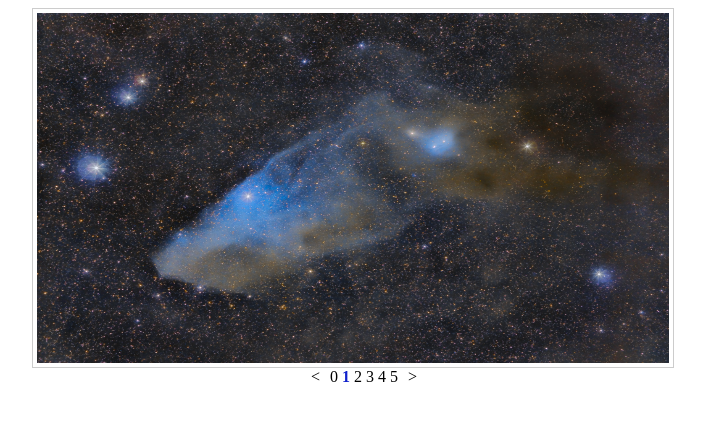
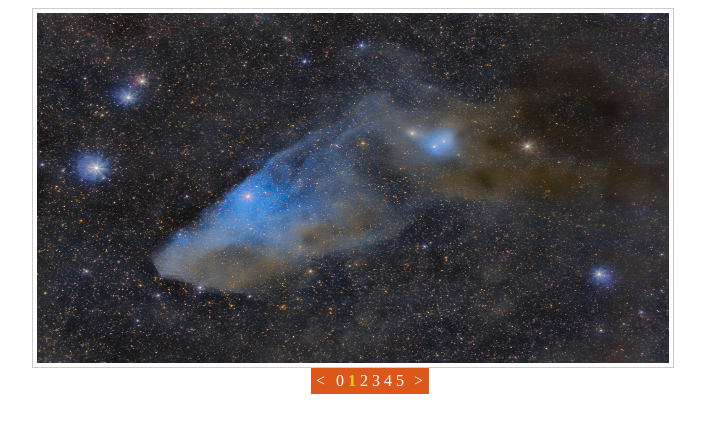
Before and after one commit to Joker-SMF/simple-carousel, a plain HTML site: page index.html in a window 1280 px wide. Shown: the whole page, without its empty margins (287-992 px from the left). Drawn offline with Linux system fonts and the light colour scheme.

Commit message:
cleanup…. lets rearrange the stuff

```diff
--- a/css/carousel.css
+++ b/css/carousel.css
@@ -61,30 +61,36 @@
 	height: 100%;
 }
 
-.counter {
+.bottom_bar {
 	position: relative;
-	width: 20px;
 	overflow: hidden;
+	background: #DD571B;
+	padding: 4px 0;
+	color: #fff !important;
 }
 
 .left_arrow {
 	position: relative;
 	float: left;
-	padding-right: 10px;
+	padding-left: 5px;
+	width: 10px;
 }
 
 .buttons {
 	position: relative;
 	float: left;
-	padding-right: 10px;
+	padding: 0 10px;
+	display: inline-block;
 }
 
 .right_arrow {
 	position: relative;
-	float: left;
+	float: right;
+	padding-right: 5px;
+	width: 10px;
 }
 
 .highlighter {
-	color: #12c;
+	color: #DDD51B;
 	font-weight: bold;
 }
--- a/index.html
+++ b/index.html
@@ -43,7 +43,8 @@
 				$(".carousel").carousel({
 					'carouselWidth': '50%',
 					'automatic': true,
-					'effect': 'slide'
+					'effect': 'fade',
+					'carouselTimer': 2000
 				});
 			});
 		</script>
@@ -72,7 +73,7 @@
 				</div>
 			</div>
 		</div>
-		<div class="counter">
+		<div class="bottom_bar">
 			<div class="left_arrow">< </div>
 			<div class="buttons"></div>
 			<div class="right_arrow">></div>
--- a/js/carousel.js
+++ b/js/carousel.js
@@ -29,53 +29,41 @@
 
 (function() {
 	$.fn.carousel = function(args) {
-		args = args || {};
-		//$this = this;
-
 		var defaults = {
 			ref : this,
 			carouselWidth: '70%',
 			carouselTimer : 2000,
 			effectTimer: 1000,
+			automatic : false,
+			effect: 'slide',
 			carouselTimeOut : null,
-			automatic : false,
-			effect: 'slide'
-		};
-		opts = $.extend({}, defaults, args);
-		return cBrain.init(opts);
-	};
-
-	var cBrain = {
-		args : {},
-		init : function(params) {
-			var defaults = {
 			totalElements : null,
 			currElement : 0,
 			stopCarousel: false,
 			childNodeName: null,
 			parentEle: null,
-				currFunc: null,
+			currFunc: null
+		};
+		return cBrain.init(defaults, args);
 	};
 
-			this.args = $.extend({}, defaults, params);
-			this.makeInitialCheck();
-		},
+	var cBrain = {
+		args : {},
+		init : function(defaults, opts) {
+			this.args = $.extend({}, defaults, opts);
 
-		makeInitialCheck: function() {
 			var _this = this,
-				diffChild = false;
+				childIssue = false;
 
 			_this.args.childNodeName = $(_this.args.ref).children().get(0).tagName.toLowerCase();
 			_this.args.parentEle = $(_this.args.ref).parent();
 			var i = this.calculateIndex();
 
 			$(_this.args.ref).children().each(function() {
-				if(_this.args.childNodeName !== this.tagName.toLowerCase()) diffChild = true
+				if(_this.args.childNodeName !== this.tagName.toLowerCase()) childIssue = true
 			});
 
-			if(diffChild === true) {
-				return false;
-			}
+			if(childIssue === true) return false;
 
 			$(_this.args.ref).parent().css({'width': _this.args.carouselWidth});
 			_this.args.totalElements = parseInt(_this.args.ref.children().length) - 1;
@@ -84,6 +72,7 @@
 			_this.args.childHeight = $(i).height();
 			_this.args.childMargin = _this.args.childHeight/2;
 
+			if(_this.args.automatic === false) {
 				$('.left_arrow').click(function() {
 					_this.moveCarouselLeft();
 				});
@@ -91,6 +80,7 @@
 				$('.right_arrow').click(function() {
 					_this.moveCarouselRight();
 				});
+			}
 
 			$(_this.args.ref).bind('mouseenter', function() {
 				_this.pauseCarousel();
@@ -109,31 +99,12 @@
 			}
 			$('.buttons').html(str);
 
-			$('.counter').css({
+			var buttonsWidth = $('.buttons').width();
+			$('.bottom_bar').css({
 				'margin-left': counterLeft + 'px',
-				'width': (20 + _this.args.totalElements * 20) + 'px'
+				'width': parseInt(buttonsWidth + 50) + 'px'
 			});
 			_this.chooseEffectFunction();
-		},
-
-		hideElements: function(callback) {
-			var _this = this;
-			$(_this.args.ref).find(_this.args.childNodeName).not(':first-child').hide();
-			$(_this.args.ref).find(_this.args.childNodeName + ':first').addClass('active');
-			callback();
-		},
-
-		calculateIndex : function (index) {
-			var _this = this;
-			if(_this.args.currElement > _this.args.totalElements) {
-				_this.args.currElement = 0;
-			}
-			return $(_this.args.ref).find(_this.args.childNodeName).eq(_this.args.currElement);
-		},
-
-		findActiveElement: function() {
-			var _this = this;
-			return $(_this.args.ref).find('.active');
 		},
 
 		chooseEffectFunction : function() {
@@ -177,6 +148,56 @@
 			}
 		},
 
+		fadeInElement : function(options) {
+			var i = this.calculateIndex(),
+				_this = this;
+
+			$(i).addClass('active');
+			$(i).fadeIn(_this.args.effectTimer, function() {
+				if(_this.args.automatic === true && _this.args.stopCarousel === false) {
+					_this.args.carouselTimeOut = setTimeout(_this.fadeOutElement.bind(_this), _this.args.carouselTimer);
+				}
+			});
+		},
+
+		fadeOutElement: function() {
+			var i = this.calculateIndex(),
+				_this = this;
+
+			$(i).removeClass('active');
+			$(i).fadeOut(_this.args.effectTimer, function() {
+				_this.args.currElement++;
+				_this.changeIndicators();
+				_this.fadeInElement();
+			});
+		},
+
+		slideInOut : function() {
+			var _this = this,
+				i = this.calculateIndex(),
+				active_ele = this.findActiveElement();
+
+			if(active_ele.length > 0) {
+				$(active_ele).animate({
+	                left: -($(active_ele).width())
+	            }, _this.args.effectTimer, '', function(){
+	                $(active_ele).removeClass('active');
+	            });
+			}
+
+			if(_this.args.automatic === true) {
+				_this.changeIndicators();
+				$(i).addClass('active').show().css({
+	                left: $(i).width()
+	            }).animate({
+	                left: 0
+	            }, _this.args.effectTimer, '', function() {
+	            	_this.args.currElement++;
+		            _this.args.carouselTimeOut = setTimeout(_this.slideInOut.bind(_this), _this.args.carouselTimer);
+	            });
+			}
+		},
+
 		flipOutElements: function() {
 			var _this = this,
 				i = this.calculateIndex();
@@ -212,56 +233,24 @@
 			});
 		},
 
-		slideInOut : function() {
-			var _this = this,
-				i = this.calculateIndex(),
-				active_ele = this.findActiveElement();
-
-			if(active_ele.length > 0) {
-				$(active_ele).animate({
-	                left: -($(active_ele).width())
-	            }, _this.args.effectTimer, '', function(){
-	                $(active_ele).removeClass('active');
-	            });
-			}
-
-			if(_this.args.automatic === true) {
-				_this.changeIndicators();
-				$(i).addClass('active').show().css({
-	                left: $(i).width()
-	            }).animate({
-	                left: 0
-	            }, _this.args.effectTimer, '', function() {
-	            	_this.args.currElement++;
-		            _this.args.carouselTimeOut = setTimeout(_this.slideInOut.bind(_this), _this.args.carouselTimer);
-	            });
-			}
+		hideElements: function(callback) {
+			var _this = this;
+			$(_this.args.ref).find(_this.args.childNodeName).not(':first-child').hide();
+			$(_this.args.ref).find(_this.args.childNodeName + ':first').addClass('active');
+			callback();
 		},
 
-		fadeInElement : function(options) {
-			var i = this.calculateIndex(),
-				_this = this;
-
-			$(i).addClass('active');
-			$(i).fadeIn(_this.args.effectTimer, function() {
-				if(_this.args.automatic === true && _this.args.stopCarousel === false) {
-					_this.args.carouselTimeOut = setTimeout(_this.fadeOutElement.bind(_this), _this.args.carouselTimer);
+		calculateIndex : function (index) {
+			var _this = this;
+			if(_this.args.currElement > _this.args.totalElements) {
+				_this.args.currElement = 0;
 			}
-			});
+			return $(_this.args.ref).find(_this.args.childNodeName).eq(_this.args.currElement);
 		},
 
-		fadeOutElement: function() {
-			var i = this.calculateIndex(),
-				_this = this;
-
-			$(i).removeClass('active');
-			$(i).fadeOut(_this.args.effectTimer, function() {
-				_this.args.currElement++;
-				_this.changeIndicators();
-				if(_this.args.automatic === true && _this.args.stopCarousel === false) {
-					_this.fadeInElement();
-				}
-			});
+		findActiveElement: function() {
+			var _this = this;
+			return $(_this.args.ref).find('.active');
 		},
 
 		changeIndicators: function(callback) {
```
Lines whose indentation alone changed are shown as unchanged.
